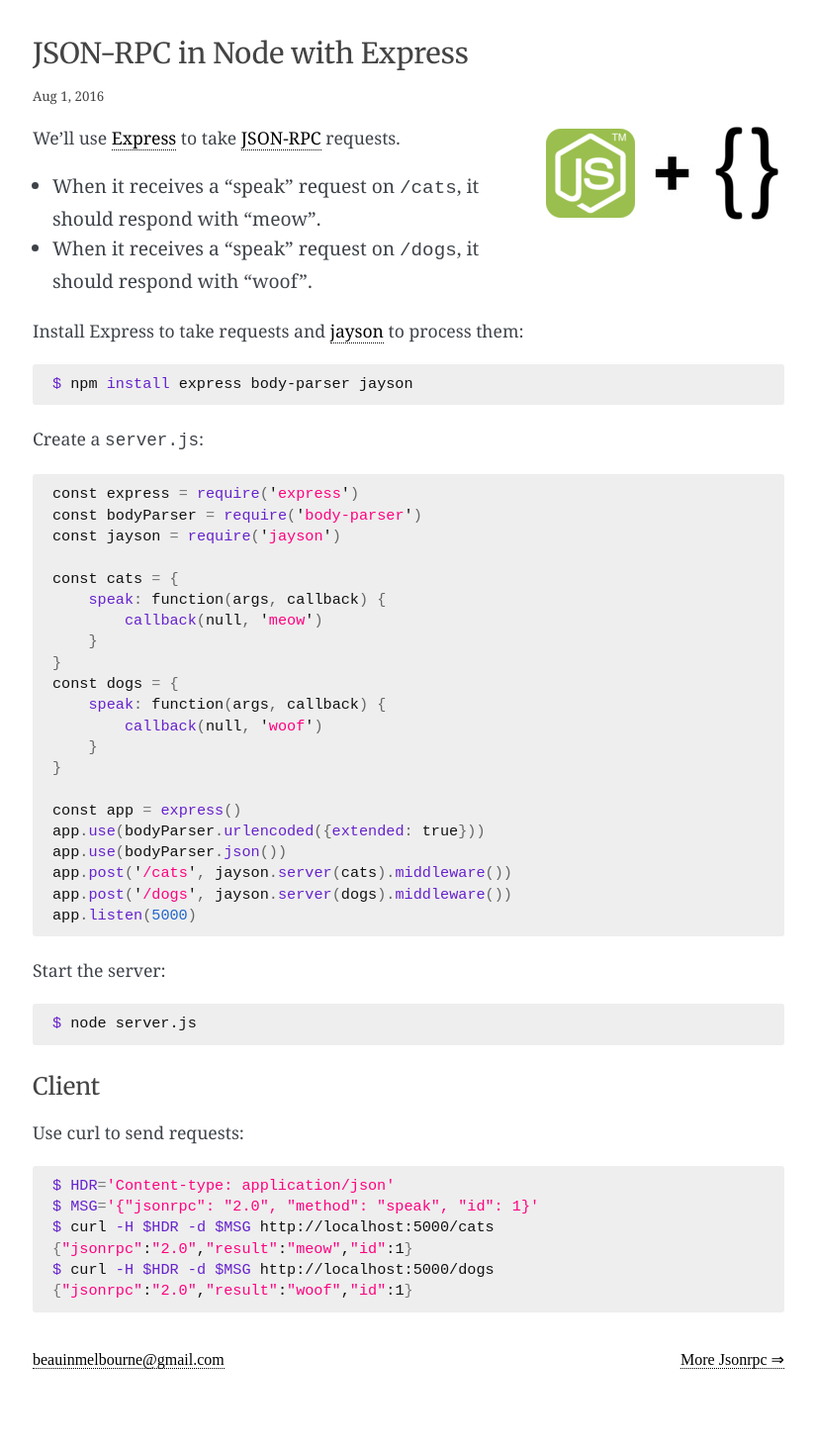
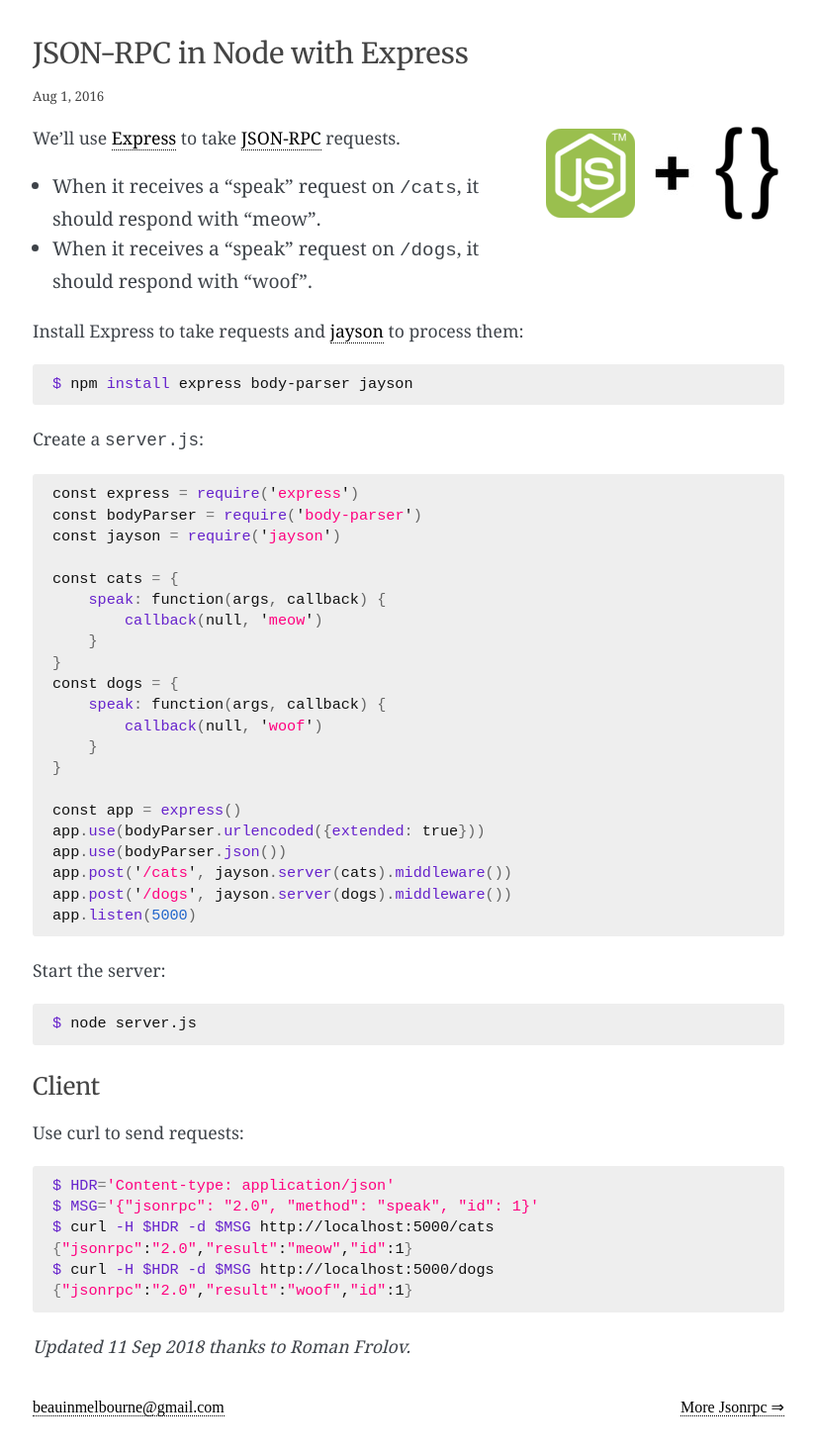
Before and after one commit to explodinglabs/explodinglabs.github.io, a Jekyll site: the page built from _posts/jsonrpc/2016-08-01-node.markdown, in a window 1280 px wide. Shown: the whole page at 99% size, without its empty margins (227-1051 px from the left). Built offline with Jekyll 4.4.1, drawn with Linux system fonts in a browser that asks for light colours; some web fonts are replaced; before the commit the page ends 1422 px from its top, so only the background shows below that.

Commit message:
Adjust node doc

````diff
--- a/_posts/jsonrpc/2016-08-01-node.markdown
+++ b/_posts/jsonrpc/2016-08-01-node.markdown
@@ -66,3 +66,5 @@
 $ curl -H $HDR -d $MSG http://localhost:5000/dogs
 {"jsonrpc":"2.0","result":"woof","id":1}
 ```
+
+_Updated 11 Sep 2018 thanks to Roman Frolov._
````
